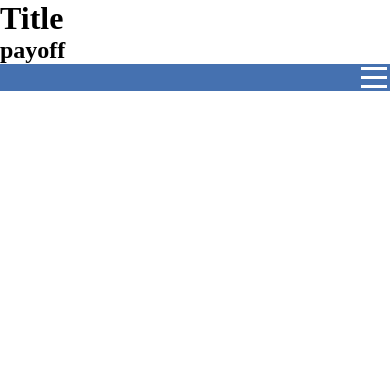
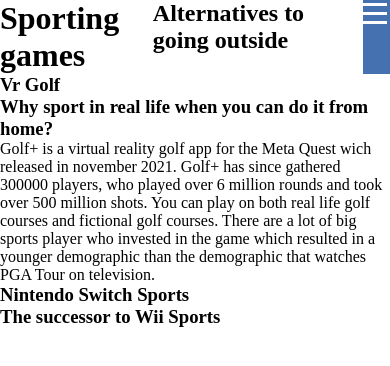
Before and after one commit to Dev-Robin/webMarkup2223, a plain HTML site: page index.html in a window 390 px wide. Drawn offline with Linux system fonts and the light colour scheme.

Commit message:
worked on homepage

```diff
--- a/index.html
+++ b/index.html
@@ -9,11 +9,14 @@
     <title>My website</title>
 </head>
 <body>
-    <header>
+    <header class="titlebar">
         <!--Logo-->
-        <h1>Title</h1>
-        <h2>payoff</h2>
-    </header>
+        <p id="title">
+            <h1>Sporting games</h1>
+            <h2>Alternatives to going outside</h2>
+        </p>
+
+
         <nav class="navigation">
             <input type="checkbox">
             <nav class="hamburger-container">
@@ -28,11 +31,40 @@
                 <li><a href="contact.html">Contact</a></li>
             </ul>
         </nav>
-    <section>
-        <!--Video-->
+    </header>
+    <section id="video">
+        <!--video-->
+    </section>
+    <section id="articles">
         <article id="article1" class="homeArticle">
+            <header>
+                <h1>Vr Golf</h1>
+                <h3>Why sport in real life when you can do it from home?</h3>
+            </header>
+            <p>
+                Golf+ is a virtual reality golf app for the Meta Quest wich released in november 2021. Golf+ has since gathered 300000 players, who played over 6 million rounds and took over 500 million shots. You can play on both real life golf courses and fictional golf courses. There are a lot of big sports player who invested in the game which resulted in a younger demographic than the demographic that watches PGA Tour on television.
+            </p>
+        </article>
+        <article id="article2" class="homeArticle">
+            <header>
+                <h1>Nintendo Switch Sports</h1>
+                <h3>The successor to Wii Sports</h3>
+            </header>
+            <p>
+
+            </p>
+        </article>
+        <article id="article3" class="homeArticle">
 
         </article>
     </section>
+    <footer>
+        <p class="copy-right">
+
+        </p>
+        <p class="cookie-statment">
+
+        </p>
+    </footer>
 </body>
 </html>
--- a/styles/main.css
+++ b/styles/main.css
@@ -2,6 +2,12 @@
     margin: 0;
     padding: 0;
     box-sizing: border-box;
+}
+
+.titlebar {
+    display: flex;
+    flex-direction: column;
+    position: relative;
 }
 
 .navigation {
@@ -37,6 +43,20 @@ nav ul li a{
 
 /*Mobile*/
 @media (width < 480px) {
+    .titlebar {
+        flex-direction: row;
+    }
+
+    #title {
+        flex-direction: column;
+    }
+
+    .navigation {
+        display: flex;
+        align-items: flex-end;
+        margin-left: auto;
+    }
+
     .hamburger-container {
         display: flex;
         margin-left: auto;
@@ -59,6 +79,7 @@ nav ul li a{
         z-index: 9999;
         position: relative;
         opacity: 0;
+
     }
 
     .hamburger-container span {
@@ -84,4 +105,17 @@ nav ul li a{
     .navigation input:checked ~ ul {
         display: block;
     }
+
+    /*Make the hamburger menu turn into a cross when clicked*/
+    .navigation input:checked ~ .hamburger-container #hamburger1 {
+        transform: rotate(-45deg) translate(-5px,6px);
+    }
+
+    .navigation input:checked ~ .hamburger-container #hamburger2 {
+        opacity: 0;
+    }
+
+    .navigation input:checked ~ .hamburger-container #hamburger3 {
+        transform: rotate(45deg) translate(-5px,-6px);
+    }
 }
```
Lines whose indentation alone changed are shown as unchanged.
